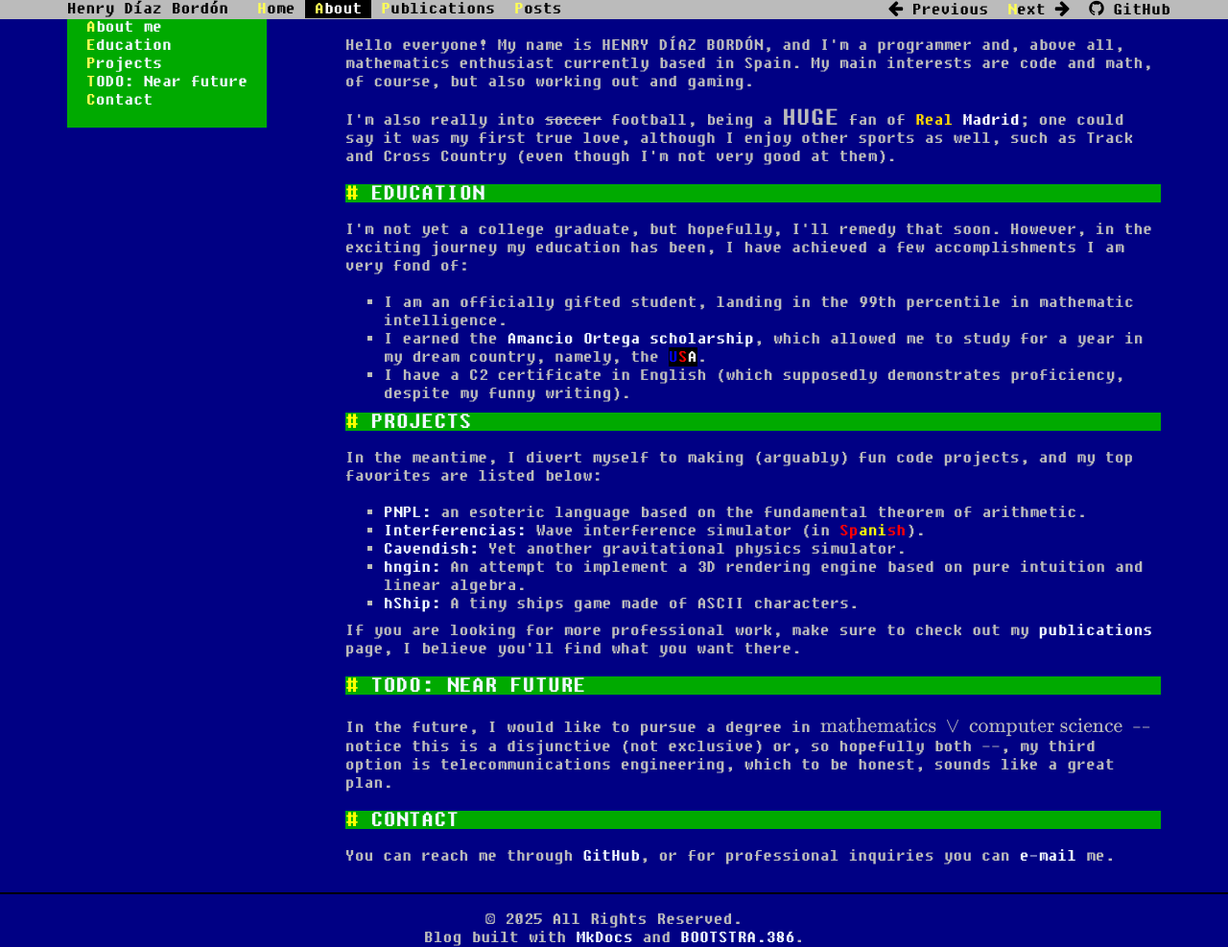
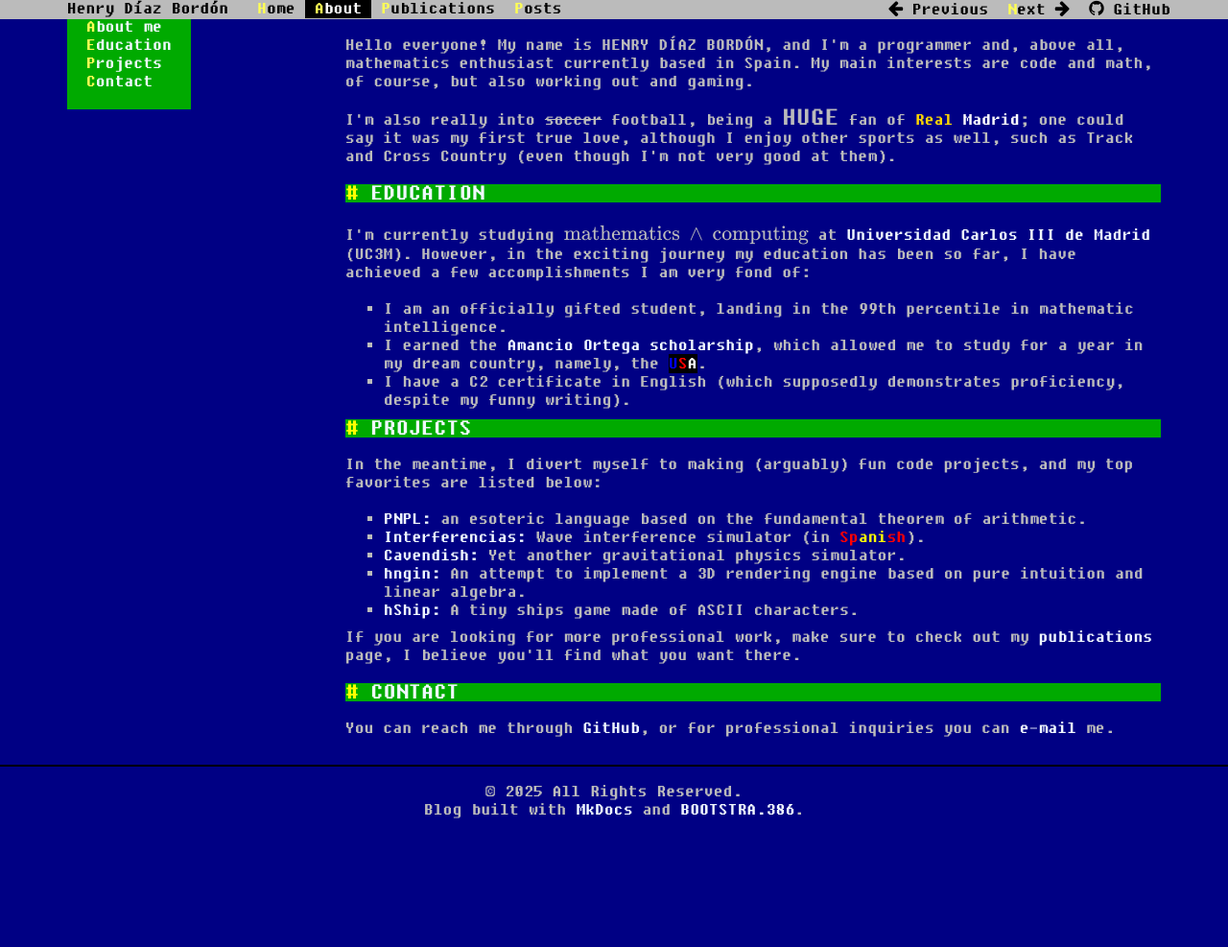
Before and after one commit to h3nry-d1az/h3nry-d1az.github.io, an MkDocs documentation site: the page built from docs/about.md, in a window 1280 px wide. Shown: the whole page at 96% size. Built offline with MkDocs 1.6.1, drawn with Linux system fonts in a browser that asks for light colours; after the commit the page ends 900 px from its top, so only the background shows below that.

Commit message:
add current studies to about page

```diff
--- a/docs/about.md
+++ b/docs/about.md
@@ -5,7 +5,7 @@ Hello everyone! My name is **Henry Díaz Bordón**, and I'm a programmer and, ab
 I'm also really into <span style="text-decoration: line-through;">soccer</span> football, being a <span style="font-size: 150%;">HUGE</span> fan of <span style="color: gold;">Real</span> <span style="color: white;">Madrid</span>; one could say it was my first true love, although I enjoy other sports as well, such as Track and Cross Country (even though I'm not very good at them).
 
 # Education
-I'm not yet a college graduate, but hopefully, I'll remedy that soon. However, in the exciting journey my education has been, I have achieved a few accomplishments I am very fond of:
+I'm currently studying \\(\text{mathematics}\:\land\:\text{computing}\\) at [Universidad Carlos III de Madrid](https://www.uc3m.es/bachelor-degree/mathematics-computing) (UC3M). However, in the exciting journey my education has been so far, I have achieved a few accomplishments I am very fond of:
 
 * I am an officially gifted student, landing in the 99th percentile in mathematic intelligence.
 * I earned the [Amancio Ortega scholarship](https://becas.faortega.org/), which allowed me to study for a year in my dream country, namely, the <span style="background-color: black;"><span style="color: blue;">U</span><span style="color: red;">S</span><span style="color: white;">A</span></span>.
@@ -22,8 +22,5 @@ In the meantime, I divert myself to making (arguably) fun code projects, and my
 
 If you are looking for more professional work, make sure to check out my [publications](publications.md) page, I believe you'll find what you want there.
 
-# TODO: Near future
-In the future, I would like to pursue a degree in \\(\text{mathematics}\:\lor\:\text{computer science}\\) -- notice this is a disjunctive (not exclusive) or, so hopefully both --, my third option is telecommunications engineering, which to be honest, sounds like a great plan.
-
 # Contact
 You can reach me through [GitHub](https://github.com/h3nry-d1az), or for professional inquiries you can [e-mail](mailto:henrydiazbordon@gmail.com) me.
```
